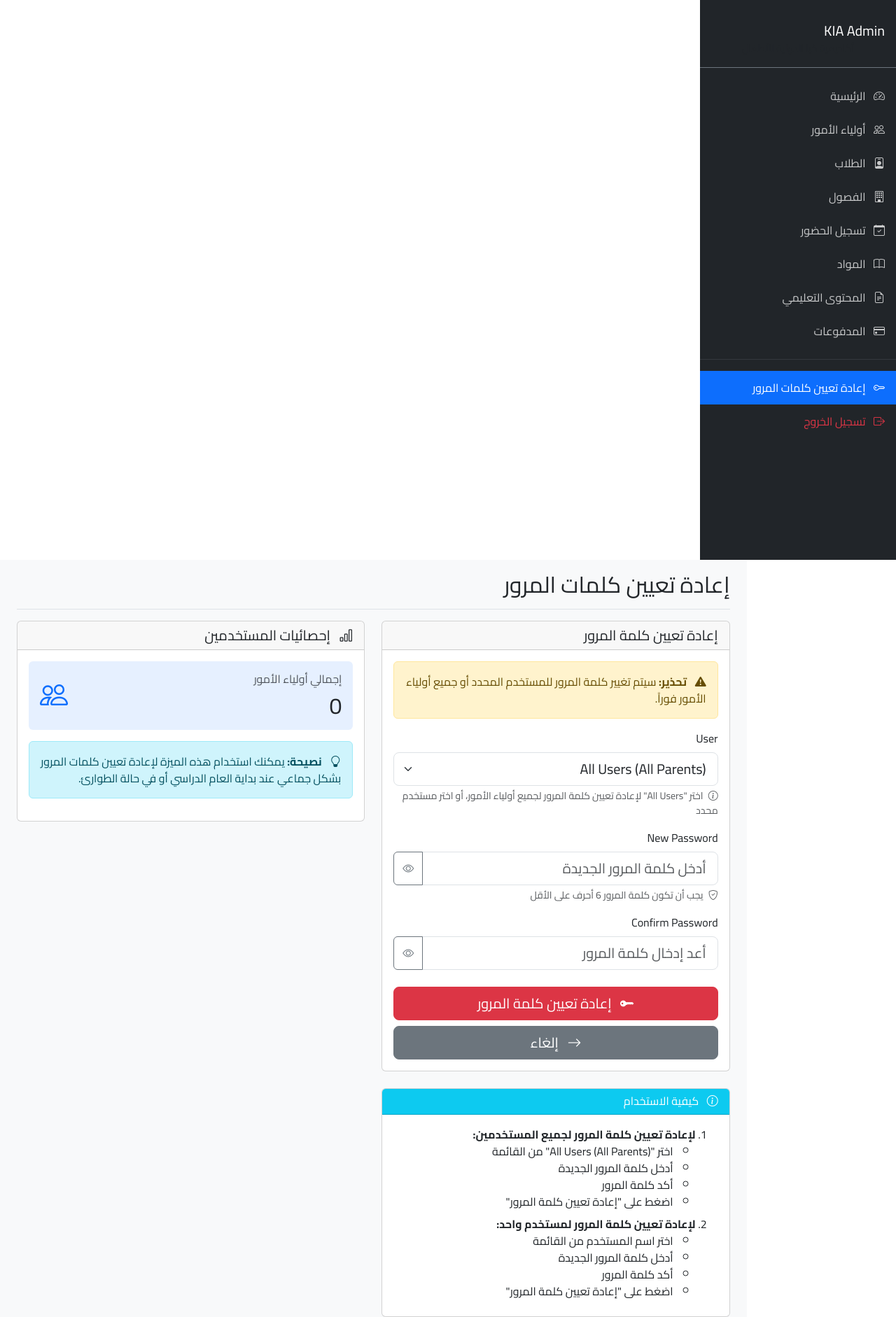
After one commit to ibrahimfakhrey/kia, a Flask app: page /admin/password-reset in a window 1280 px wide. The commit adds this page. Shown: the whole page at 70% size. Run offline with Flask 3, Linux system fonts and the light colour scheme; a user stored in the database is signed in; tables that the repository leaves empty hold one stand-in row (values such as "Sample post"); some libraries are stand-ins or nearby versions.

Commit message:
Add password reset feature for admin panel
Add capability for admins to reset passwords for individual parent accounts or all parents at once. Includes new route, form validation, and Arabic RTL interface with password visibility toggle and confirmation dialogs.

🤖 Generated with [Claude Code](https://claude.com/claude-code)

Co-Authored-By: Claude Sonnet 4.5 <noreply@anthropic.com>

```diff
--- a/app/admin/forms.py
+++ b/app/admin/forms.py
@@ -67,3 +67,13 @@ class PaymentForm(FlaskForm):
     paid_date = DateField('Paid Date', validators=[Optional()])
     is_paid = BooleanField('Paid')
     notes = TextAreaField('Notes', validators=[Optional()])
+
+
+class PasswordResetForm(FlaskForm):
+    user_id = SelectField('User', coerce=str, validators=[DataRequired()])
+    new_password = PasswordField('New Password', validators=[DataRequired(), Length(min=6)])
+    confirm_password = PasswordField('Confirm Password', validators=[DataRequired(), Length(min=6)])
+
+    def validate_confirm_password(self, field):
+        if field.data != self.new_password.data:
+            raise ValidationError('Passwords must match.')
--- a/app/admin/templates/admin/base.html
+++ b/app/admin/templates/admin/base.html
@@ -196,6 +196,11 @@
                     <hr class="border-secondary">
                     <ul class="nav flex-column">
                         <li class="nav-item">
+                            <a class="nav-link {% if 'password_reset' in request.endpoint %}active{% endif %}" href="{{ url_for('admin.password_reset') }}">
+                                <i class="bi bi-key"></i> إعادة تعيين كلمات المرور
+                            </a>
+                        </li>
+                        <li class="nav-item">
                             <a class="nav-link text-danger" href="{{ url_for('admin.logout') }}">
                                 <i class="bi bi-box-arrow-right"></i> تسجيل الخروج
                             </a>
--- /dev/null
+++ b/app/admin/templates/admin/password_reset.html
@@ -0,0 +1,244 @@
+{% extends "admin/base.html" %}
+
+{% block title %}إعادة تعيين كلمات المرور - لوحة التحكم{% endblock %}
+{% block page_title %}إعادة تعيين كلمات المرور{% endblock %}
+
+{% block content %}
+<div class="row">
+    <div class="col-lg-8 col-xl-6">
+        <div class="card">
+            <div class="card-header">
+                <h5 class="mb-0">إعادة تعيين كلمة المرور</h5>
+            </div>
+            <div class="card-body">
+                <div class="alert alert-warning" role="alert">
+                    <i class="bi bi-exclamation-triangle-fill me-2"></i>
+                    <strong>تحذير:</strong> سيتم تغيير كلمة المرور للمستخدم المحدد أو جميع أولياء الأمور فوراً.
+                </div>
+
+                <form method="POST" action="{{ url_for('admin.password_reset') }}">
+                    {{ form.hidden_tag() }}
+
+                    <!-- User Selection -->
+                    <div class="mb-3">
+                        {{ form.user_id.label(class="form-label") }}
+                        {{ form.user_id(class="form-select form-select-lg") }}
+                        {% if form.user_id.errors %}
+                            <div class="invalid-feedback d-block">
+                                {% for error in form.user_id.errors %}
+                                    {{ error }}
+                                {% endfor %}
+                            </div>
+                        {% endif %}
+                        <div class="form-text">
+                            <i class="bi bi-info-circle me-1"></i>
+                            اختر "All Users" لإعادة تعيين كلمة المرور لجميع أولياء الأمور، أو اختر مستخدم محدد
+                        </div>
+                    </div>
+
+                    <!-- New Password -->
+                    <div class="mb-3">
+                        {{ form.new_password.label(class="form-label") }}
+                        <div class="input-group">
+                            {{ form.new_password(class="form-control form-control-lg", id="newPassword", placeholder="أدخل كلمة المرور الجديدة") }}
+                            <button class="btn btn-outline-secondary" type="button" id="togglePassword">
+                                <i class="bi bi-eye" id="toggleIcon"></i>
+                            </button>
+                        </div>
+                        {% if form.new_password.errors %}
+                            <div class="invalid-feedback d-block">
+                                {% for error in form.new_password.errors %}
+                                    {{ error }}
+                                {% endfor %}
+                            </div>
+                        {% endif %}
+                        <div class="form-text">
+                            <i class="bi bi-shield-check me-1"></i>
+                            يجب أن تكون كلمة المرور 6 أحرف على الأقل
+                        </div>
+                    </div>
+
+                    <!-- Confirm Password -->
+                    <div class="mb-4">
+                        {{ form.confirm_password.label(class="form-label") }}
+                        <div class="input-group">
+                            {{ form.confirm_password(class="form-control form-control-lg", id="confirmPassword", placeholder="أعد إدخال كلمة المرور") }}
+                            <button class="btn btn-outline-secondary" type="button" id="toggleConfirmPassword">
+                                <i class="bi bi-eye" id="toggleConfirmIcon"></i>
+                            </button>
+                        </div>
+                        {% if form.confirm_password.errors %}
+                            <div class="invalid-feedback d-block">
+                                {% for error in form.confirm_password.errors %}
+                                    {{ error }}
+                                {% endfor %}
+                            </div>
+                        {% endif %}
+                    </div>
+
+                    <!-- Action Buttons -->
+                    <div class="d-grid gap-2">
+                        <button type="submit" class="btn btn-danger btn-lg" onclick="return confirm('هل أنت متأكد من إعادة تعيين كلمة المرور؟');">
+                            <i class="bi bi-key-fill me-2"></i>
+                            إعادة تعيين كلمة المرور
+                        </button>
+                        <a href="{{ url_for('admin.dashboard') }}" class="btn btn-secondary btn-lg">
+                            <i class="bi bi-arrow-right me-2"></i>
+                            إلغاء
+                        </a>
+                    </div>
+                </form>
+            </div>
+        </div>
+
+        <!-- Instructions Card -->
+        <div class="card mt-4">
+            <div class="card-header bg-info text-white">
+                <h6 class="mb-0">
+                    <i class="bi bi-info-circle me-2"></i>
+                    كيفية الاستخدام
+                </h6>
+            </div>
+            <div class="card-body">
+                <ol class="mb-0">
+                    <li class="mb-2">
+                        <strong>لإعادة تعيين كلمة المرور لجميع المستخدمين:</strong>
+                        <ul>
+                            <li>اختر "All Users (All Parents)" من القائمة</li>
+                            <li>أدخل كلمة المرور الجديدة</li>
+                            <li>أكد كلمة المرور</li>
+                            <li>اضغط على "إعادة تعيين كلمة المرور"</li>
+                        </ul>
+                    </li>
+                    <li class="mb-2">
+                        <strong>لإعادة تعيين كلمة المرور لمستخدم واحد:</strong>
+                        <ul>
+                            <li>اختر اسم المستخدم من القائمة</li>
+                            <li>أدخل كلمة المرور الجديدة</li>
+                            <li>أكد كلمة المرور</li>
+                            <li>اضغط على "إعادة تعيين كلمة المرور"</li>
+                        </ul>
+                    </li>
+                </ol>
+            </div>
+        </div>
+    </div>
+
+    <!-- Statistics Card -->
+    <div class="col-lg-4 col-xl-6">
+        <div class="card">
+            <div class="card-header">
+                <h5 class="mb-0">
+                    <i class="bi bi-bar-chart me-2"></i>
+                    إحصائيات المستخدمين
+                </h5>
+            </div>
+            <div class="card-body">
+                <div class="d-flex justify-content-between align-items-center mb-3 p-3 bg-primary bg-opacity-10 rounded">
+                    <div>
+                        <h6 class="mb-0 text-muted">إجمالي أولياء الأمور</h6>
+                        <h2 class="mb-0 mt-2">{{ users|length }}</h2>
+                    </div>
+                    <i class="bi bi-people fs-1 text-primary"></i>
+                </div>
+
+                <div class="alert alert-info">
+                    <i class="bi bi-lightbulb me-2"></i>
+                    <strong>نصيحة:</strong> يمكنك استخدام هذه الميزة لإعادة تعيين كلمات المرور بشكل جماعي عند بداية العام الدراسي أو في حالة الطوارئ.
+                </div>
+            </div>
+        </div>
+
+        <!-- Recent Users -->
+        {% if users %}
+        <div class="card mt-4">
+            <div class="card-header">
+                <h6 class="mb-0">
+                    <i class="bi bi-clock-history me-2"></i>
+                    أحدث المستخدمين
+                </h6>
+            </div>
+            <div class="list-group list-group-flush">
+                {% for user in users[:5] %}
+                <div class="list-group-item">
+                    <div class="d-flex justify-content-between align-items-center">
+                        <div>
+                            <h6 class="mb-0">{{ user.full_name }}</h6>
+                            <small class="text-muted">{{ user.email }}</small>
+                        </div>
+                        <span class="badge bg-{{ 'success' if user.is_active else 'secondary' }}">
+                            {{ 'نشط' if user.is_active else 'غير نشط' }}
+                        </span>
+                    </div>
+                </div>
+                {% endfor %}
+            </div>
+        </div>
+        {% endif %}
+    </div>
+</div>
+{% endblock %}
+
+{% block scripts %}
+<script>
+    // Toggle password visibility
+    document.getElementById('togglePassword').addEventListener('click', function() {
+        const passwordInput = document.getElementById('newPassword');
+        const icon = document.getElementById('toggleIcon');
+
+        if (passwordInput.type === 'password') {
+            passwordInput.type = 'text';
+            icon.classList.remove('bi-eye');
+            icon.classList.add('bi-eye-slash');
+        } else {
+            passwordInput.type = 'password';
+            icon.classList.remove('bi-eye-slash');
+            icon.classList.add('bi-eye');
+        }
+    });
+
+    document.getElementById('toggleConfirmPassword').addEventListener('click', function() {
+        const passwordInput = document.getElementById('confirmPassword');
+        const icon = document.getElementById('toggleConfirmIcon');
+
+        if (passwordInput.type === 'password') {
+            passwordInput.type = 'text';
+            icon.classList.remove('bi-eye');
+            icon.classList.add('bi-eye-slash');
+        } else {
+            passwordInput.type = 'password';
+            icon.classList.remove('bi-eye-slash');
+            icon.classList.add('bi-eye');
+        }
+    });
+
+    // Password strength indicator
+    document.getElementById('newPassword').addEventListener('input', function() {
+        const password = this.value;
+        const length = password.length;
+
+        // Simple password strength feedback
+        if (length < 6) {
+            this.classList.remove('is-valid');
+            this.classList.add('is-invalid');
+        } else {
+            this.classList.remove('is-invalid');
+            this.classList.add('is-valid');
+        }
+    });
+
+    // Match password validation
+    document.getElementById('confirmPassword').addEventListener('input', function() {
+        const password = document.getElementById('newPassword').value;
+        const confirmPassword = this.value;
+
+        if (password === confirmPassword && confirmPassword.length >= 6) {
+            this.classList.remove('is-invalid');
+            this.classList.add('is-valid');
+        } else {
+            this.classList.remove('is-valid');
+            this.classList.add('is-invalid');
+        }
+    });
+</script>
+{% endblock %}
--- a/app/admin/views.py
+++ b/app/admin/views.py
@@ -6,7 +6,7 @@ from app.services.s3_service import s3_service
 from app.utils.decorators import admin_required
 from . import admin_bp
 from .forms import (LoginForm, UserForm, ClasseForm, StudentForm,
-                    SubjectForm, MaterialForm, PaymentForm)
+                    SubjectForm, MaterialForm, PaymentForm, PasswordResetForm)
 
 
 # ==================== AUTH ====================
@@ -461,6 +461,41 @@ def payments_toggle_paid(id):
     flash(f'Payment marked as {"paid" if payment.is_paid else "unpaid"}.', 'success')
     return redirect(url_for('admin.payments_list'))
 
+
+# ==================== PASSWORD RESET ====================
+
+@admin_bp.route('/password-reset', methods=['GET', 'POST'])
+@admin_required
+def password_reset():
+    """Reset password for a specific user or all users."""
+    form = PasswordResetForm()
+
+    # Populate user choices: All Users + individual parent users
+    users = User.query.filter_by(role='parent').order_by(User.full_name).all()
+    form.user_id.choices = [('all', 'All Users (All Parents)')] + [(str(u.id), f"{u.full_name} ({u.email})") for u in users]
+
+    if form.validate_on_submit():
+        user_id = form.user_id.data
+        new_password = form.new_password.data
+
+        if user_id == 'all':
+            # Reset password for all parent users
+            users_to_reset = User.query.filter_by(role='parent').all()
+            for user in users_to_reset:
+                user.set_password(new_password)
+            db.session.commit()
+            flash(f'Password reset successfully for {len(users_to_reset)} parent accounts.', 'success')
+        else:
+            # Reset password for specific user
+            user = User.query.get_or_404(int(user_id))
+            user.set_password(new_password)
+            db.session.commit()
+            flash(f'Password reset successfully for {user.full_name} ({user.email}).', 'success')
+
+        return redirect(url_for('admin.password_reset'))
+
+    return render_template('admin/password_reset.html', form=form, users=users)
+
 # ==================== ATTENDANCE ====================
 
 @admin_bp.route('/attendance')
```
